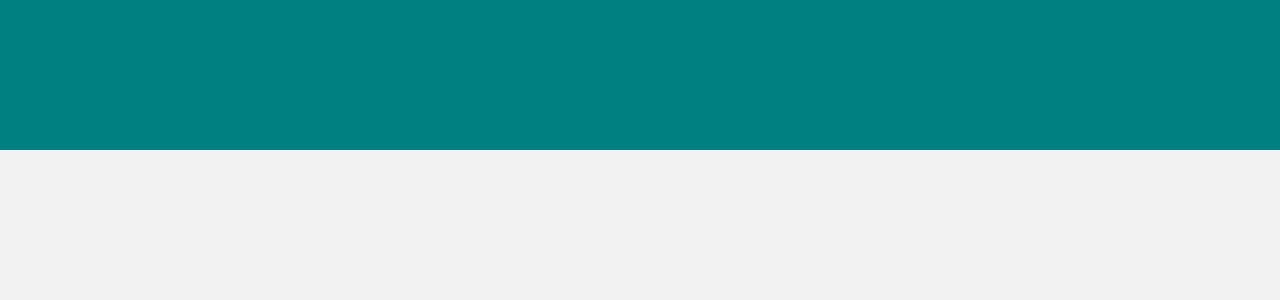
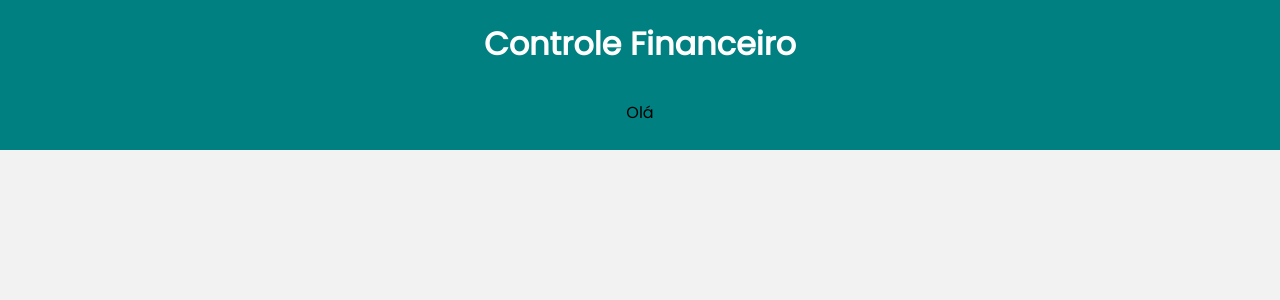
Before and after one commit to vitor-nogueira96/financial-control, a React (Create React App) app: page / in a window 1280 px wide. Shown: the top 300 px of the page. Built offline with nearby package versions, Linux system fonts and the light colour scheme.

Commit message:
done: Criando componente Resume e estilização

```diff
--- a/src/App.js
+++ b/src/App.js
@@ -1,11 +1,13 @@
 import React from 'react'
-import Header from './Header/Header';
-import './styles/App.css';
+import Header from './components/Header'
+import Resume from './components/Resume/Resume'
+import './styles/App.css'
 
 const App = () => {
   return (
     <div>
       <Header />
+      <Resume />
     </div>
   )
 }
--- /dev/null
+++ b/src/components/Header.css
@@ -0,0 +1,14 @@
+.container-header {
+  height: 150px;
+  text-align: center;
+  background: teal;
+}
+
+.header {
+  padding-top: 20px;
+  color: #fff;
+}
+
+.title {
+
+}
--- a/src/Header/Header.jsx
+++ b/src/components/Header.jsx
@@ -1,12 +1,14 @@
 import React, { Component } from 'react'
-import '../styles/App.css'
+import './Header.css'
+
 
 export default class Header extends Component {
   render() {
     return (
       <div className='container-header'>
-        <h1 className="title"> </h1>
-        <div className="header"> </div>
+        <div className="header">
+          <h1 className="title"> Controle Financeiro </h1>
+        </div>
       </div>
     )
   }
--- /dev/null
+++ b/src/components/Resume/Resume.css
@@ -0,0 +1,9 @@
+.container-resume {
+  max-width: 1120px;
+  width: 98%;
+  margin: 0 auto;
+  display: flex;
+  gap: 20px;
+  margin-top: -50px;
+  justify-content: space-around;
+}
--- /dev/null
+++ b/src/components/Resume/Resume.jsx
@@ -0,0 +1,12 @@
+import React, { Component } from 'react'
+import './Resume.css'
+
+export default class Resume extends Component {
+  render() {
+    return (
+      <div className="container-resume">
+        Olá
+      </div>
+    )
+  }
+}
--- a/src/styles/App.css
+++ b/src/styles/App.css
@@ -9,18 +9,3 @@ body {
   font-family: 'Poppins', sans-serif; ;
   background-color: #f2f2f2;
 }
-
-.container-header {
-  height: 150px;
-  text-align: center;
-  background: teal;
-}
-
-.title {
-
-}
-
-.header {
-  padding-top: 20px;
-  color: #fff;
-}
```
Also changed, not shown: index.js (added).
